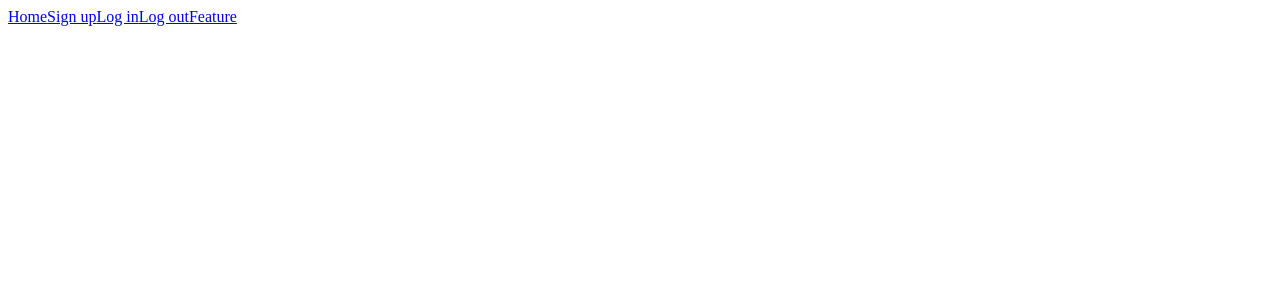
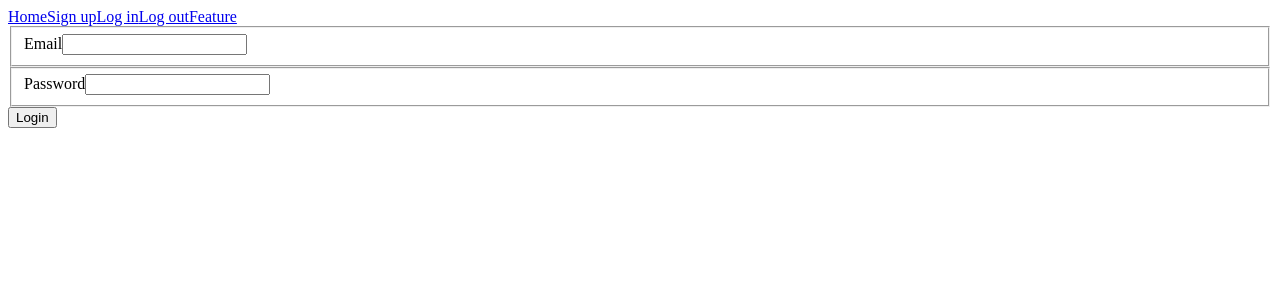
Before and after one commit to RuthENewman/Auth, a React (Create React App) app in the folder client/: page /login in a window 1280 px wide. Shown: the top 300 px of the page. Built offline with nearby package versions, Linux system fonts and the light colour scheme.

Commit message:
added login component

```diff
--- /dev/null
+++ b/client/src/components/auth/Login.js
@@ -0,0 +1,51 @@
+import React, { Component } from 'react';
+import { reduxForm, Field } from 'redux-form';
+import { compose } from 'redux';
+import { connect } from 'react-redux';
+import * as actions from '../../actions';
+
+class Login extends Component {
+  onSubmit = formProps => {
+    this.props.login(formProps, () => {
+      this.props.history.push('/feature');
+    });
+  };
+
+  render() {
+    const { handleSubmit } = this.props;
+
+    return (
+      <form onSubmit={handleSubmit(this.onSubmit)}>
+        <fieldset>
+          <label>Email</label>
+          <Field
+            name="email"
+            type="text"
+            component="input"
+            autoComplete="none"
+          />
+        </fieldset>
+        <fieldset>
+          <label>Password</label>
+          <Field
+            name="password"
+            type="password"
+            component="input"
+            autoComplete="none"
+          />
+        </fieldset>
+        <div>{this.props.errorMessage}</div>
+        <button>Login</button>
+      </form>
+    );
+  }
+}
+
+function mapStateToProps(state) {
+  return { errorMessage: state.auth.errorMessage };
+}
+
+export default compose(
+  connect(mapStateToProps, actions),
+  reduxForm({ form: 'login' })
+)(Login);
--- a/client/src/components/auth/Signout.js
+++ b/client/src/components/auth/Signout.js
@@ -1,9 +1,14 @@
 import React, { Component } from 'react';
+import { connect } from 'react-redux';
+import * as actions from '../../actions';
 
 class Signout extends Component {
+    componentDidMount() {
+        this.props.signout();
+    }
     render() {
         return <div>You are now signed out.</div>
     }
 }
 
-export default Signout;
+export default connect(null, actions)(Signout);
--- a/client/src/index.js
+++ b/client/src/index.js
@@ -10,6 +10,7 @@ import App from './components/App';
 import Welcome from './components/Welcome';
 import Signup from './components/auth/Signup';
 import Signout from './components/auth/Signout';
+import Login from './components/auth/Login';
 import Feature from './components/Feature';
 
 const store = createStore(
@@ -26,6 +27,7 @@ ReactDOM.render(
             <App>
                 <Route path="/" exact component={Welcome} />
                 <Route path="/signup" component={Signup} />
+                <Route path="/login" component={Login} />
                 <Route path="/signout" component={Signout} />
                 <Route path="/feature" component={Feature} />
             </App>
```
